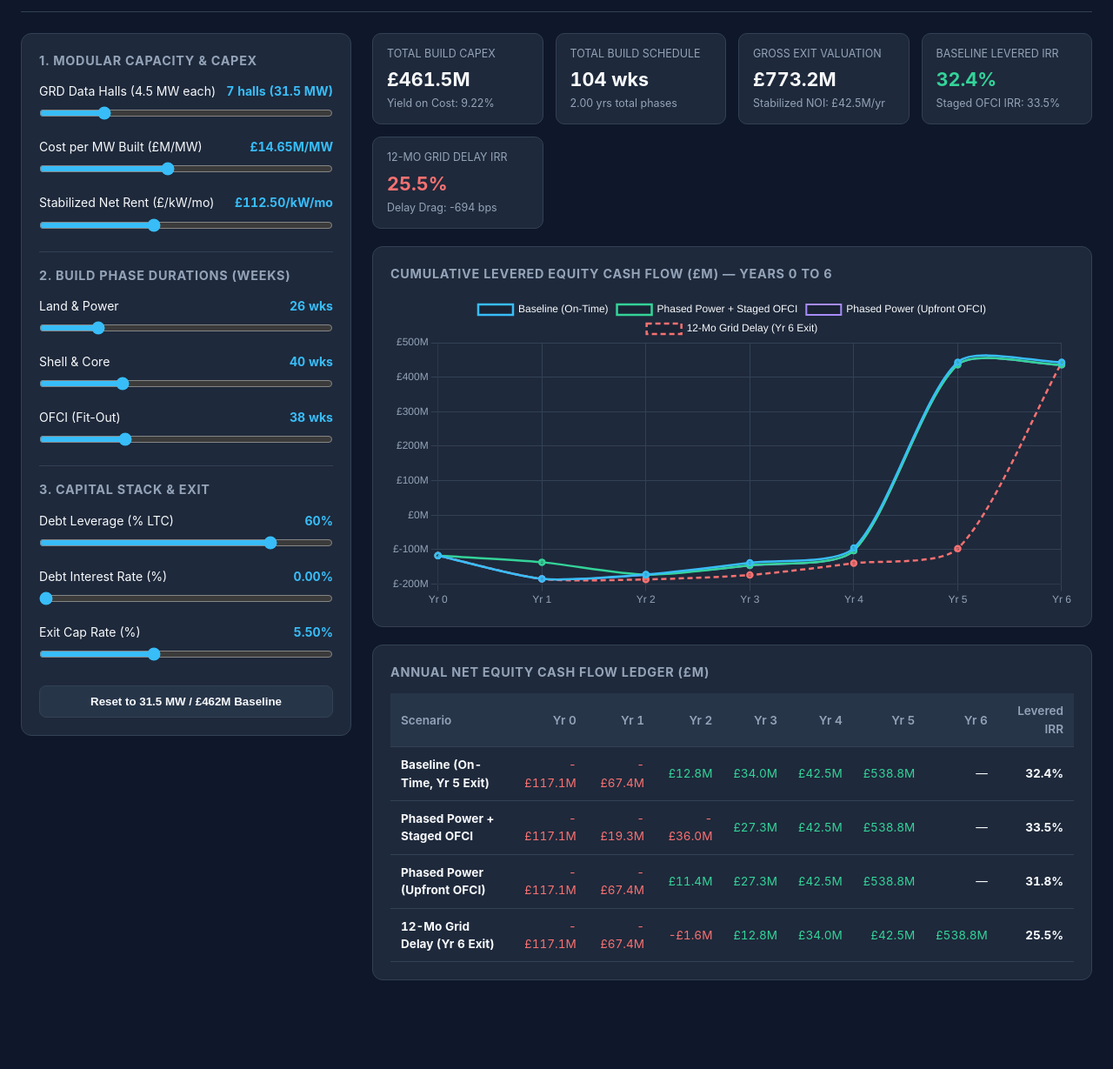
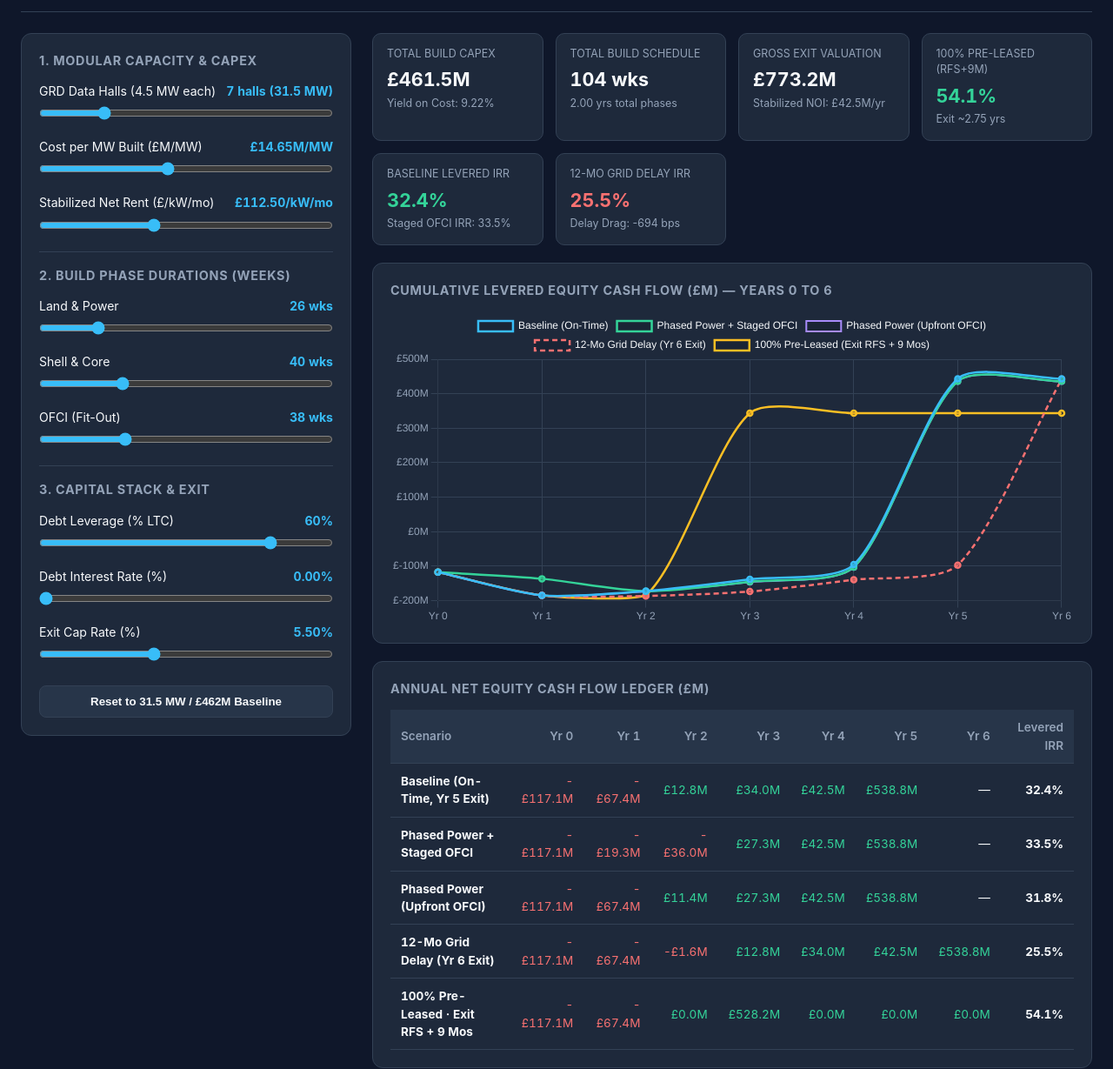
Before and after one commit to DaftNinja/DC-Calculator, a website: page public/index.html in a window 1280 px wide. Shown: the part 89-1318 px from the top of the page at 87% size. Before the commit the page ends 1240 px from the top, so only its background shows below. Drawn offline with nearby package versions, Linux system fonts and the light colour scheme.

Commit message:
Add 100% Pre-Leased RFS + 9 Mos exit scenario

```diff
--- a/public/app.js
+++ b/public/app.js
@@ -23,21 +23,18 @@ const els = {
   exitCap: document.getElementById("exitCap")
 };
 
-function computeIRR(cf) {
-  let r = 0.15;
-  for (let i = 0; i < 100; i++) {
-    let n = 0, d = 0;
-    for (let t = 0; t < cf.length; t++) {
-      const p = Math.pow(1 + r, t);
-      n += cf[t] / p;
-      if (t > 0) d -= (t * cf[t]) / Math.pow(1 + r, t + 1);
-    }
-    if (Math.abs(n) < 1e-6) return r;
-    if (Math.abs(d) < 1e-9) break;
-    r -= n / d;
-    if (r <= -0.95) r = -0.5;
+function computeTimedIRR(timedCfs) {
+  const valid = timedCfs.filter(([, amt]) => Math.abs(amt) > 1e-9);
+  if (valid.length < 2) return NaN;
+  let lo = -0.5, hi = 3.0;
+  const npvAt = r => valid.reduce((acc, [t, amt]) => acc + amt / Math.pow(1 + r, t), 0);
+  if (npvAt(lo) < 0 || npvAt(hi) > 0) return NaN;
+  for (let i = 0; i < 120; i++) {
+    const mid = (lo + hi) / 2;
+    if (npvAt(mid) > 0) lo = mid;
+    else hi = mid;
   }
-  return isFinite(r) ? r : NaN;
+  return (lo + hi) / 2;
 }
 
 function cumulative(a) {
@@ -58,7 +55,8 @@ const chart = new Chart(document.getElementById("cfChart").getContext("2d"), {
       { label: "Baseline (On-Time)", data: [], borderColor: "#38bdf8", tension: 0.25, borderWidth: 2.5 },
       { label: "Phased Power + Staged OFCI", data: [], borderColor: "#34d399", tension: 0.25, borderWidth: 2.5 },
       { label: "Phased Power (Upfront OFCI)", data: [], borderColor: "#a78bfa", tension: 0.25, borderWidth: 2 },
-      { label: "12-Mo Grid Delay (Yr 6 Exit)", data: [], borderColor: "#f87171", tension: 0.25, borderWidth: 2.5, borderDash: [6, 4] }
+      { label: "12-Mo Grid Delay (Yr 6 Exit)", data: [], borderColor: "#f87171", tension: 0.25, borderWidth: 2.5, borderDash: [6, 4] },
+      { label: "100% Pre-Leased (Exit RFS + 9 Mos)", data: [], borderColor: "#fbbf24", tension: 0.25, borderWidth: 2.5 }
     ]
   },
   options: {
@@ -167,10 +165,27 @@ function update() {
     0
   ];
 
-  const irrBase = computeIRR(cfBase.slice(0, 6)) * 100;
-  const irrDelay = computeIRR(cfDelay) * 100;
-  const irrPhasedUp = computeIRR(cfPhasedUpfront.slice(0, 6)) * 100;
-  const irrPhasedOfci = computeIRR(cfPhasedOfci.slice(0, 6)) * 100;
+  const rfsYears = totalWeeks / 52;
+  const exitYears = rfsYears + 0.75;
+  const preLeasedNoi = stabilizedNoi * 0.75;
+  const preLeasedInterest = totalDebt * debtRate * 0.75;
+  const preLeasedNetProceeds = preLeasedNoi - preLeasedInterest + netExit;
+  const preLeasedTimedCfs = [
+    [0, cfBase[0]],
+    [1, cfBase[1]],
+    [exitYears, preLeasedNetProceeds]
+  ];
+  const irrPreLeased = computeTimedIRR(preLeasedTimedCfs) * 100;
+
+  // Map RFS + 9m cash flow onto annual Yr 0..6 buckets for chart/ledger display
+  const exitBucket = Math.max(2, Math.min(6, Math.round(exitYears)));
+  const cfPreLeased = [cfBase[0], cfBase[1], 0, 0, 0, 0, 0];
+  cfPreLeased[exitBucket] = preLeasedNetProceeds;
+
+  const irrBase = computeTimedIRR(cfBase.slice(0, 6).map((v, idx) => [idx, v])) * 100;
+  const irrDelay = computeTimedIRR(cfDelay.map((v, idx) => [idx, v])) * 100;
+  const irrPhasedUp = computeTimedIRR(cfPhasedUpfront.slice(0, 6).map((v, idx) => [idx, v])) * 100;
+  const irrPhasedOfci = computeTimedIRR(cfPhasedOfci.slice(0, 6).map((v, idx) => [idx, v])) * 100;
 
   document.getElementById("kpiCapex").textContent = `£${totalCapex.toFixed(1)}M`;
   document.getElementById("kpiYoc").textContent = `Yield on Cost: ${yoc.toFixed(2)}%`;
@@ -178,6 +193,8 @@ function update() {
   document.getElementById("kpiYears").textContent = `${buildYears.toFixed(2)} yrs total phases`;
   document.getElementById("kpiExit").textContent = `£${grossExit.toFixed(1)}M`;
   document.getElementById("kpiNoi").textContent = `Stabilized NOI: £${stabilizedNoi.toFixed(1)}M/yr`;
+  document.getElementById("kpiIrrPreLeased").textContent = isFinite(irrPreLeased) ? `${irrPreLeased.toFixed(1)}%` : "N/A";
+  document.getElementById("kpiExitTiming").textContent = `Exit ~${exitYears.toFixed(2)} yrs`;
   document.getElementById("kpiIrrBase").textContent = `${irrBase.toFixed(1)}%`;
   document.getElementById("kpiIrrPhased").textContent = `Staged OFCI IRR: ${irrPhasedOfci.toFixed(1)}%`;
   document.getElementById("kpiIrrDelay").textContent = `${irrDelay.toFixed(1)}%`;
@@ -192,13 +209,15 @@ function update() {
   chart.data.datasets[1].data = cumPhasedOfci;
   chart.data.datasets[2].data = cumPhasedUp;
   chart.data.datasets[3].data = cumDelay;
+  chart.data.datasets[4].data = cumulative(cfPreLeased);
   chart.update("none");
 
   const rows = [
     { name: "Baseline (On-Time, Yr 5 Exit)", cf: [...cfBase.slice(0, 6), null], irr: irrBase },
     { name: "Phased Power + Staged OFCI", cf: [...cfPhasedOfci.slice(0, 6), null], irr: irrPhasedOfci },
     { name: "Phased Power (Upfront OFCI)", cf: [...cfPhasedUpfront.slice(0, 6), null], irr: irrPhasedUp },
-    { name: "12-Mo Grid Delay (Yr 6 Exit)", cf: cfDelay, irr: irrDelay }
+    { name: "12-Mo Grid Delay (Yr 6 Exit)", cf: cfDelay, irr: irrDelay },
+    { name: "100% Pre-Leased · Exit RFS + 9 Mos", cf: cfPreLeased, irr: irrPreLeased }
   ];
 
   document.getElementById("ledgerBody").innerHTML = rows.map(r => `
--- a/public/index.html
+++ b/public/index.html
@@ -185,7 +185,8 @@
           <div class="kpi"><div class="kpi-label">Total Build Capex</div><div class="kpi-value" id="kpiCapex">£462.1M</div><div class="kpi-sub" id="kpiYoc">Yield on Cost: 9.20%</div></div>
           <div class="kpi"><div class="kpi-label">Total Build Schedule</div><div class="kpi-value" id="kpiWeeks">104 wks</div><div class="kpi-sub" id="kpiYears">2.00 yrs total phases</div></div>
           <div class="kpi"><div class="kpi-label">Gross Exit Valuation</div><div class="kpi-value" id="kpiExit">£773.2M</div><div class="kpi-sub" id="kpiNoi">Stabilized NOI: £42.5M/yr</div></div>
-          <div class="kpi"><div class="kpi-label">Baseline Levered IRR</div><div class="kpi-value pos" id="kpiIrrBase">25.1%</div><div class="kpi-sub" id="kpiIrrPhased">Staged OFCI IRR: 26.6%</div></div>
+          <div class="kpi"><div class="kpi-label">100% Pre-Leased (RFS+9m)</div><div class="kpi-value pos" id="kpiIrrPreLeased">57.6%</div><div class="kpi-sub" id="kpiExitTiming">Exit ~2.75 yrs</div></div>
+        <div class="kpi"><div class="kpi-label">Baseline Levered IRR</div><div class="kpi-value pos" id="kpiIrrBase">25.1%</div><div class="kpi-sub" id="kpiIrrPhased">Staged OFCI IRR: 26.6%</div></div>
           <div class="kpi"><div class="kpi-label">12-Mo Grid Delay IRR</div><div class="kpi-value neg" id="kpiIrrDelay">18.4%</div><div class="kpi-sub" id="kpiIrrSpread">Delay Drag: -670 bps</div></div>
         </div>
 
```
